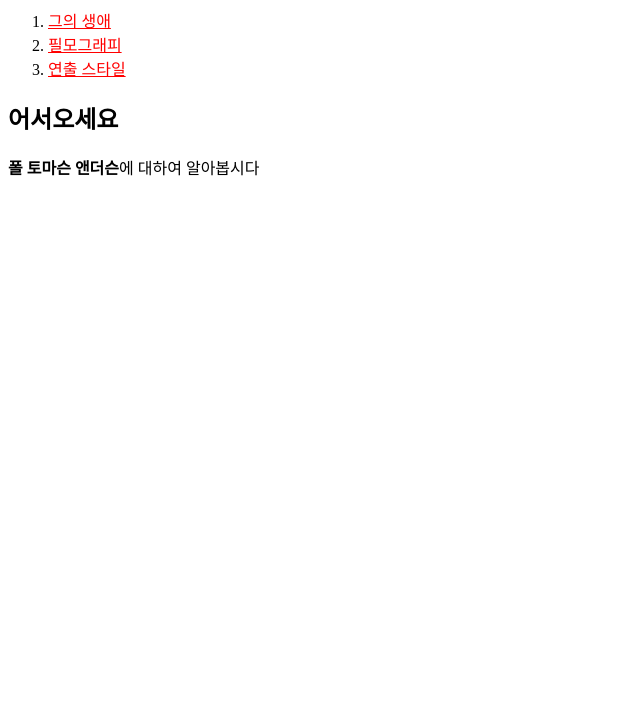
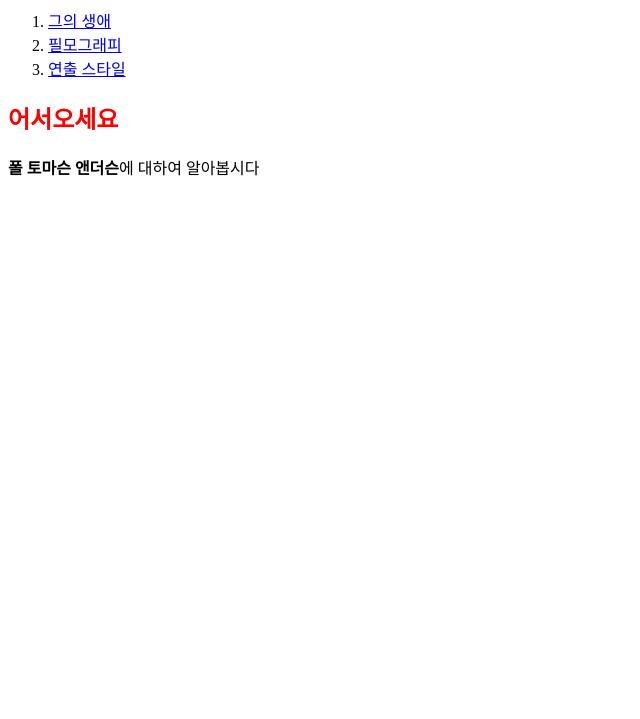
Before and after one commit to sk8erfromkorea/web1, a plain HTML site: page index.html in a window 1280 px wide. Shown: the part 81-800 px from the top of the page, without its empty margins (0-640 px from the left). Drawn offline with Linux system fonts and the light colour scheme.

Commit message:
Update index.html

```diff
--- a/index.html
+++ b/index.html
@@ -4,7 +4,7 @@
  <title>PAUL THOMAS ANDERSON</title>
  <meta charset="utf-8">
  <style>
-  a{
+  h2 {
    color:red;
   }
  </style>
```
